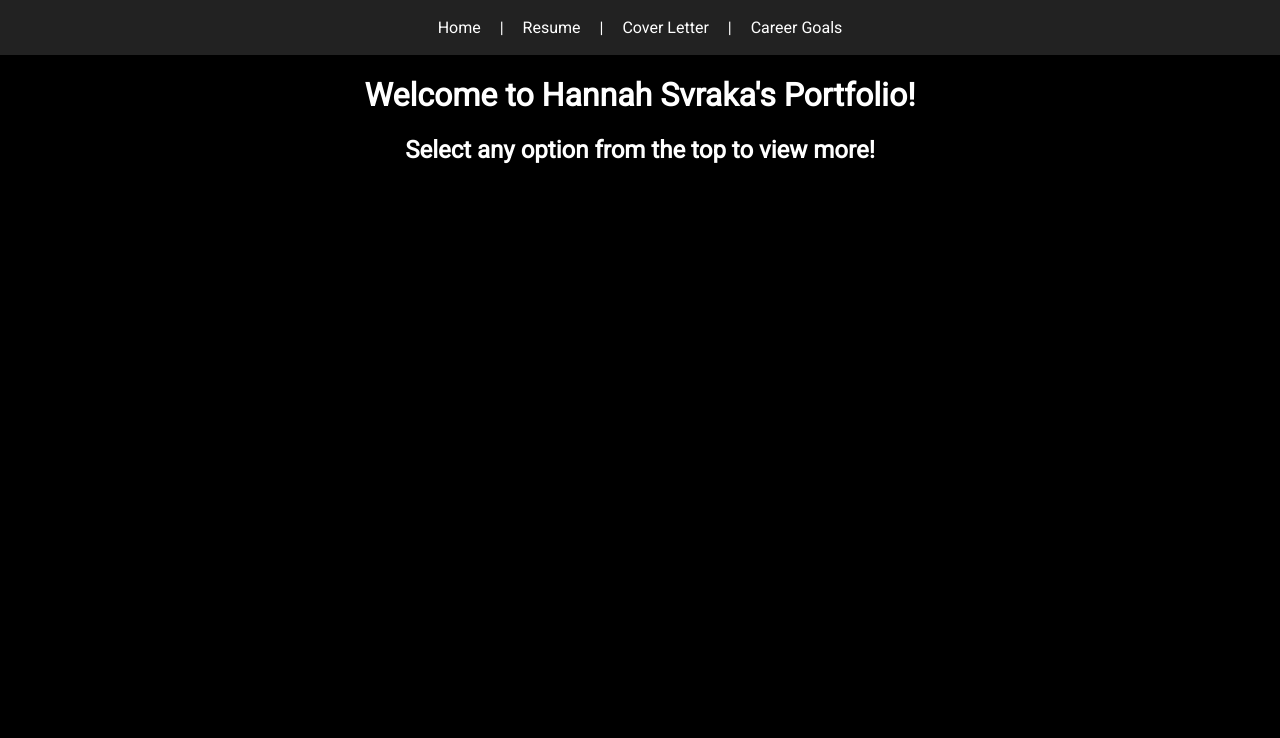
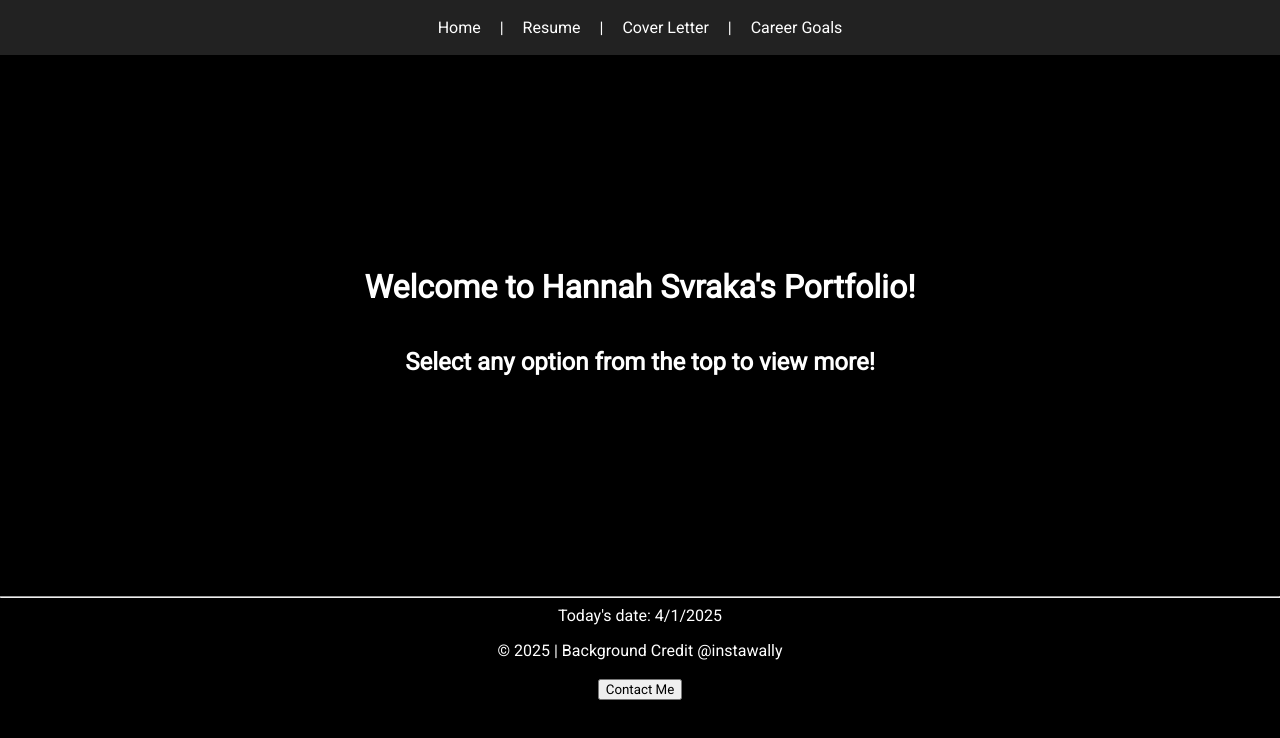
Before and after one commit to hannahwascoding/hannahwascoding.github.io, a plain HTML site: page index.html in a window 1280 px wide. Drawn offline with Linux system fonts and the light colour scheme.

Commit message:
Add files via upload
updated header from resume to portfolio

updated main css to include headerstyle for home page

```diff
--- a/index.html
+++ b/index.html
@@ -1,7 +1,7 @@
 <html>
     <head>
         <link href="main.css" type="text/css" rel="stylesheet"/>
-        <title>Hannah Svraka's Resume</title>
+        <title>Hannah Svraka's Portfolio</title>
     </head>
     <body>
         <nav>
@@ -11,10 +11,25 @@
             <a href="CareerGoals.html">Career Goals</a>
         </nav>
         <main>
-            <header>
+            <header id="indexstyle">
                 <h1>Welcome to Hannah Svraka's Portfolio!</h1>
                 <h2>Select any option from the top to view more!</h2>
             </header>
         </main>
+        <footer>
+            <hr>
+            <div id="date"></div>
+            <script>
+                const today = new Date().toLocaleDateString("en-US");
+                document.getElementById("date").innerText = "Today's date: " + today;
+                console.log("Today's date is " + today);
+            </script>
+            <p>&copy; 2025 |
+            <a href="https://www.pexels.com/@instawally/" style="color:white; text-decoration:none">Background Credit @instawally</a><br><br>
+            <a href="mailto:hsvrak1@wgu.edu">
+                <button type="button">Contact Me</button>
+            </a>
+            </p>
+        </footer>
     </body>
 </html>
--- a/main.css
+++ b/main.css
@@ -132,3 +132,12 @@ mark {
 div #date {
     font-size: 15px;
 }
+
+#indexstyle {
+    display: flex;
+    justify-content: center;
+    align-items: center;
+    flex-direction: column;
+    margin: 0;
+    padding: 15%;
+}
```
